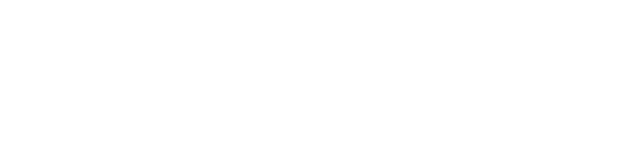
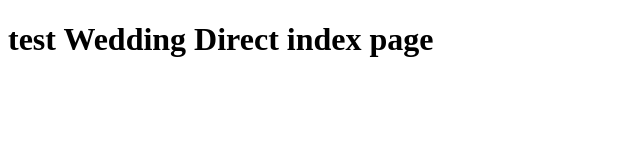
Before and after one commit to jenjun97/WeddingDirect, a plain HTML site: page index.html in a window 1280 px wide. Shown: the whole page, without its empty margins (0-640 px from the left). Drawn offline with Linux system fonts and the light colour scheme.

Commit message:
上傳測試頁

```diff
--- a/index.html
+++ b/index.html
@@ -4,5 +4,6 @@
 <head>
 <meta charset="UTF-8">
 <body>
+	<h1>test Wedding Direct index page</h1>
 </body>
 </hear>
```
